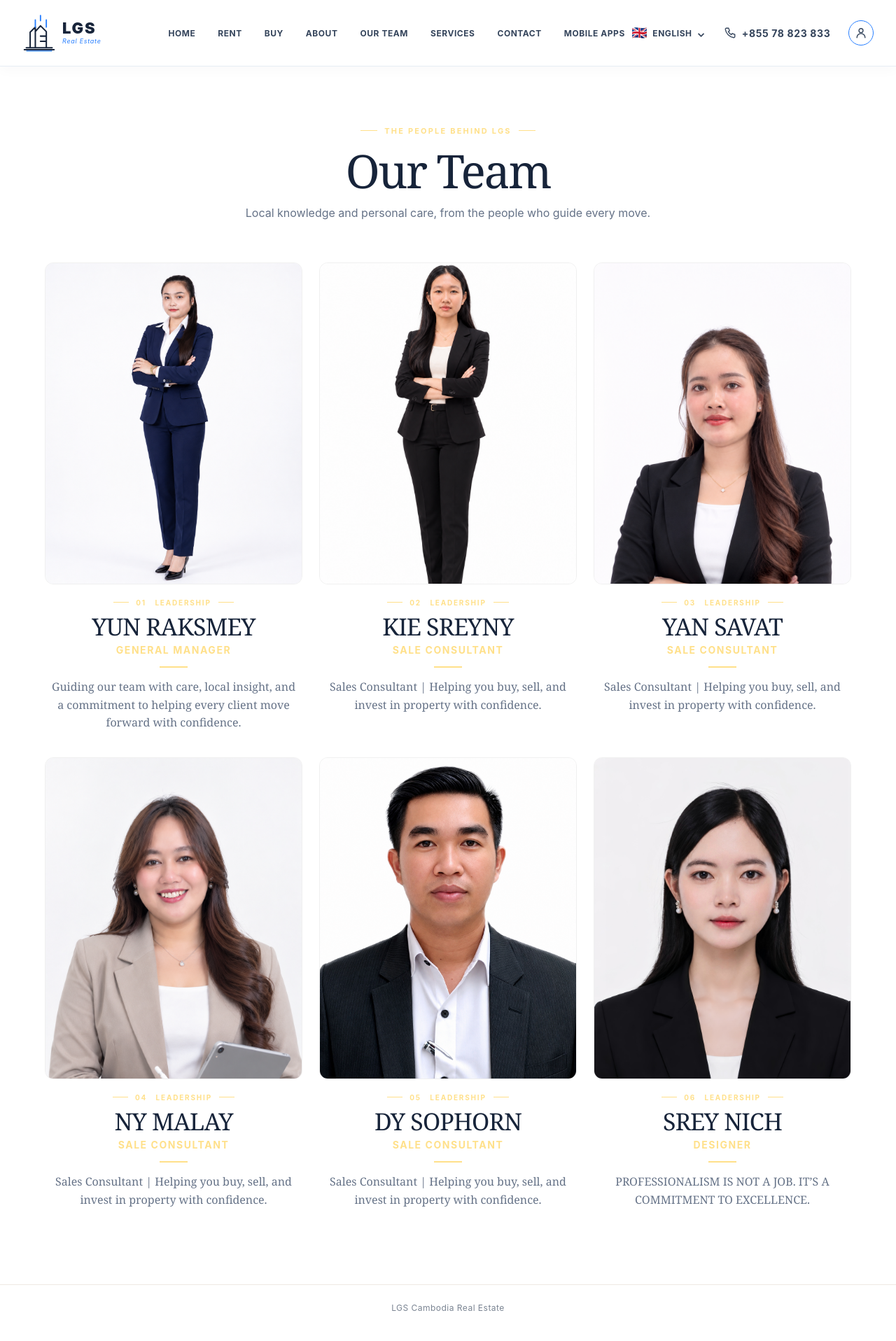
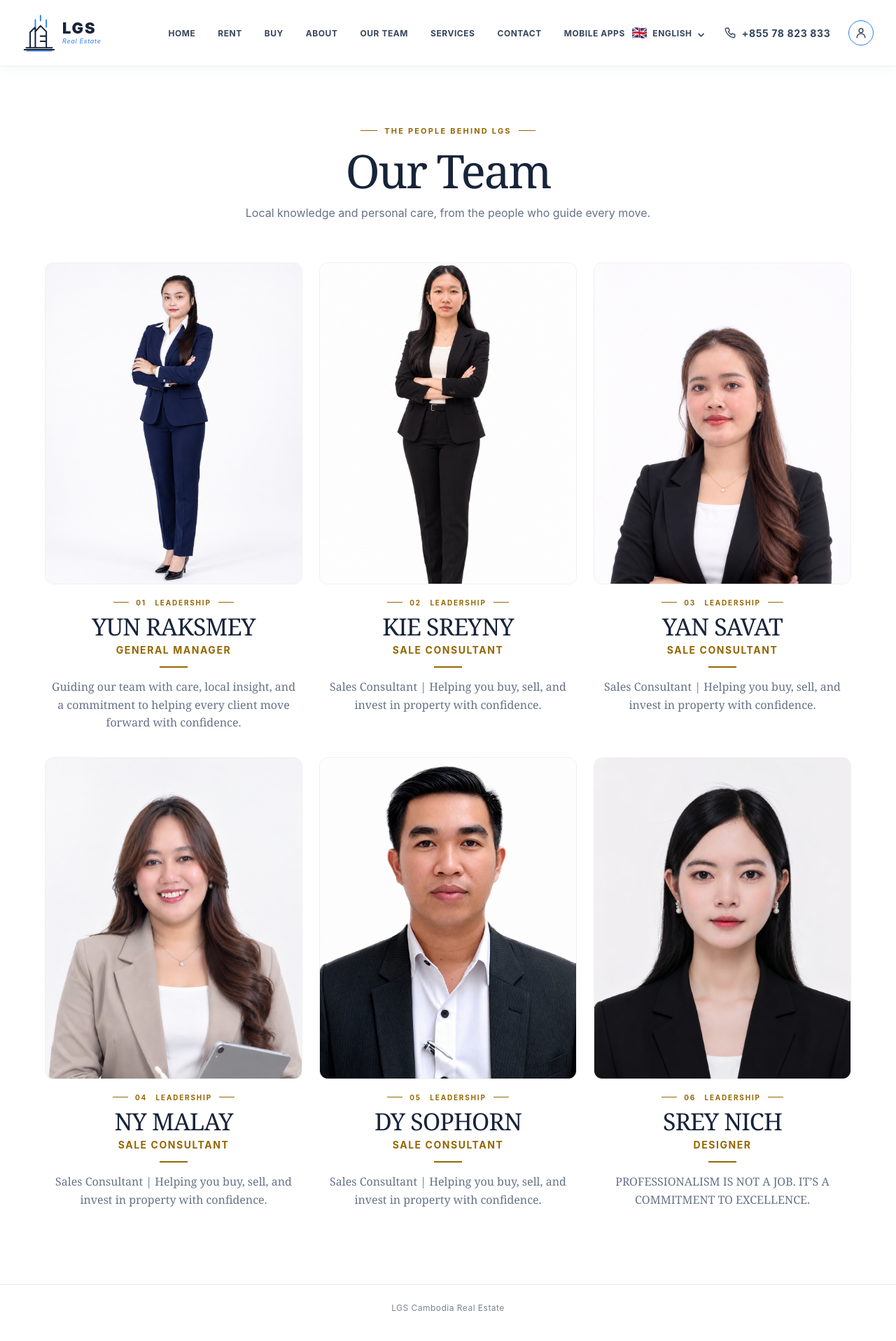
Before and after one commit to Reach55/RealEstateCRM, a Django app: page /team/ in a window 1280 px wide. Shown: the whole page at 70% size. Run offline with Django 5.2, Linux system fonts and the light colour scheme; data comes from the database, SQL or seed files in the repository.

Commit message:
Use dark gold on team page

```diff
--- a/website/templates/website/team.html
+++ b/website/templates/website/team.html
@@ -21,7 +21,7 @@
   <link rel="stylesheet" href="{% static 'css/style.css' %}">
   <link rel="stylesheet" href="{% static 'css/public-responsive.css' %}">
   <style>
-    :root{--team-ink:#17243a;--team-muted:#657287;--team-accent:#ffe08a;--team-line:#eee9e2}
+    :root{--team-ink:#17243a;--team-muted:#657287;--team-accent:#946600;--team-line:#eee9e2}
     *,*::before,*::after{box-sizing:border-box}
     body.team-page{margin:0;background:#fff;color:var(--team-ink);font-family:Inter,ui-sans-serif,system-ui,-apple-system,"Segoe UI",sans-serif}
     .team-main{background:#fff;min-height:calc(100vh - 94px)}
```
